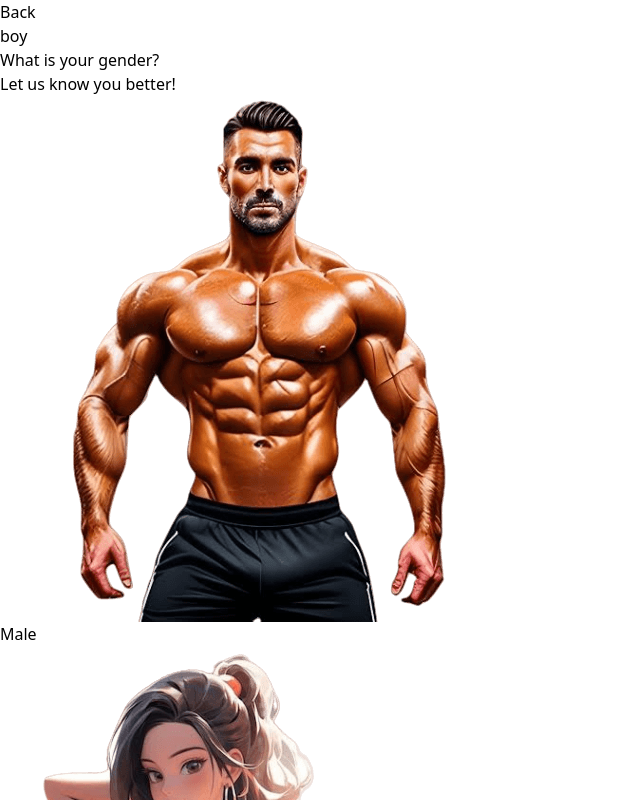
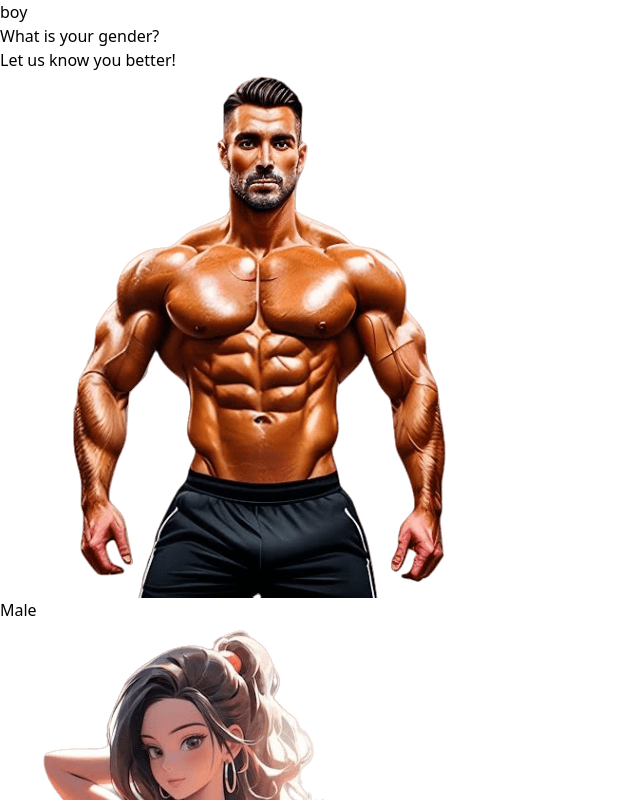
Before and after one commit to Shafiquedev256/gym_daddy, a React (Vite) app: page /register in a window 1280 px wide. Shown: the top 800 px of the page, without its empty margins (0-640 px from the left). Built offline with nearby package versions, Linux system fonts and the light colour scheme.

Commit message:
small fixes

```diff
--- a/src/pages/registration.tsx
+++ b/src/pages/registration.tsx
@@ -20,11 +20,13 @@ const {dataEl} = useUserInfo();
 
   return (
     <>
-    <div className="" onClick={()=>back()}>Back</div>
+    {currentIndex>0&&(
+    <div className="" onClick={()=>back()}>Back</div>)
+    }
     <div className="w-screen h-screen bg-gray-100 md:flex md:flex-col md:justify-center md:items-center">
       <div className="bg-white md:h-[600px] h-screen  md:w-screen bg-white pt-6 flex flex-col items-center md:justify-center">
      {steps[currentIndex]}
-      <button className="bg-blue-500 p-4 text-center text-white w-56 translate-y-[-30px] rounded hover:bg-blue-600" type="button" onClick={()=>next()}>Next</button>
+      <button className="bg-blue-500 p-4 text-center text-white w-56 translate-y-[-30px] rounded hover:bg-blue-600" type="button" onClick={()=>next()}>{currentIndex===4?"Confirm":"Next"}</button>
       </div>
     </div>
     </>
```
